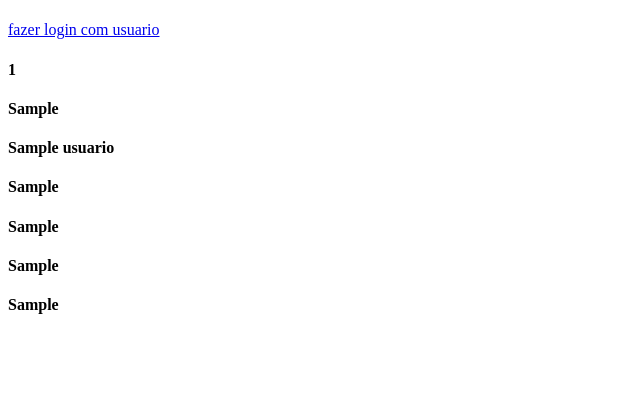
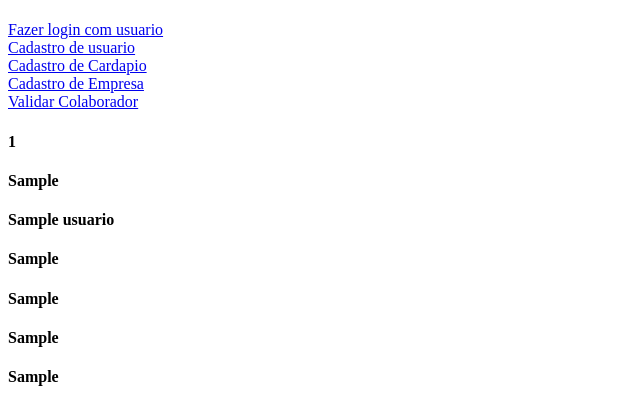
Before and after one commit to TJordanR/alimentar, a PHP site: page /views/index.php in a window 1280 px wide. Shown: the top 420 px of the page, without its empty margins (0-640 px from the left). Run offline with PHP 8.4, Linux system fonts and the light colour scheme; tables that the repository leaves empty or names only in its code hold one stand-in row (values such as "Sample post").

Commit message:
incrementando novos links de acesso para teste

```diff
--- a/views/index.php
+++ b/views/index.php
@@ -11,7 +11,15 @@ try {
 ?>
     <h4><?= $erro ?></h4>
     <p>
-        <a href="login.php">fazer login com usuario</a>
+        <a href="login.php">Fazer login com usuario</a>
+        <br>
+        <a href="cadastro_usuario.php">Cadastro de usuario</a>
+        <br>
+        <a href="cadastro_cardapios.php">Cadastro de Cardapio</a>
+        <br>
+        <a href="cadastro_empresa.php">Cadastro de Empresa</a>
+        <br>
+        <a href="autenticar_funcionario.php">Validar Colaborador</a>
     </p>
 
     <div class="container_cards">
```
